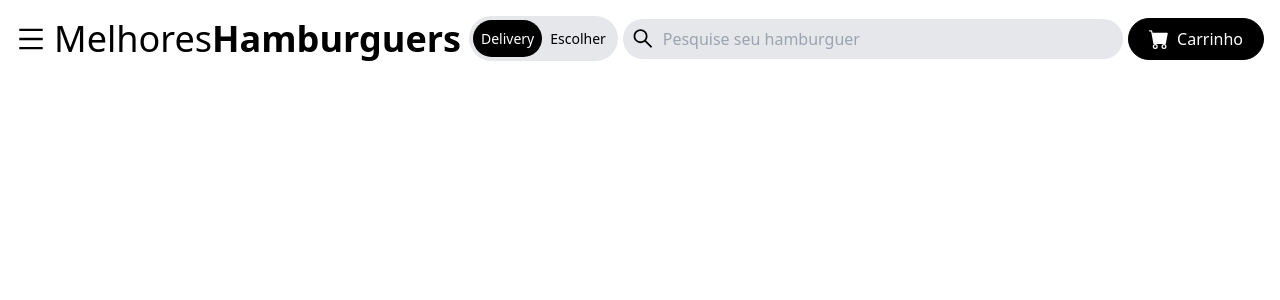
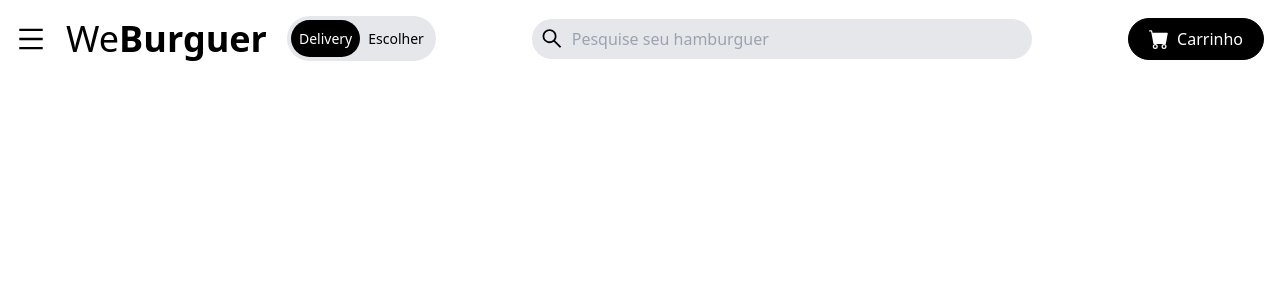
Before and after one commit to s4mp41xao/weburguer, a React (Create React App) app: page / in a window 1280 px wide. Shown: the top 300 px of the page. Built offline with nearby package versions, Linux system fonts and the light colour scheme.

Commit message:
Navbar padding fix

```diff
--- a/src/components/Navbar.jsx
+++ b/src/components/Navbar.jsx
@@ -14,8 +14,8 @@ const [nav, setNav] = useState(false)
         <div onClick={()=> setNav(!nav)} className='cursor-pointer'>
           <AiOutlineMenu size={30} />
         </div>
-        <h1 className='text-2xl sm:text-3xl lg:text-4xl px-2'>
-          Melhores<span className='font-bold'>Hamburguers</span>
+        <h1 className='text-2xl sm:text-3xl lg:text-4xl px-5'>
+          We<span className='font-bold'>Burguer</span>
         </h1>
         <div className='hidden lg:flex items-center
         bg-gray-200 rounded-full p-1 text-[14px]'>
```
